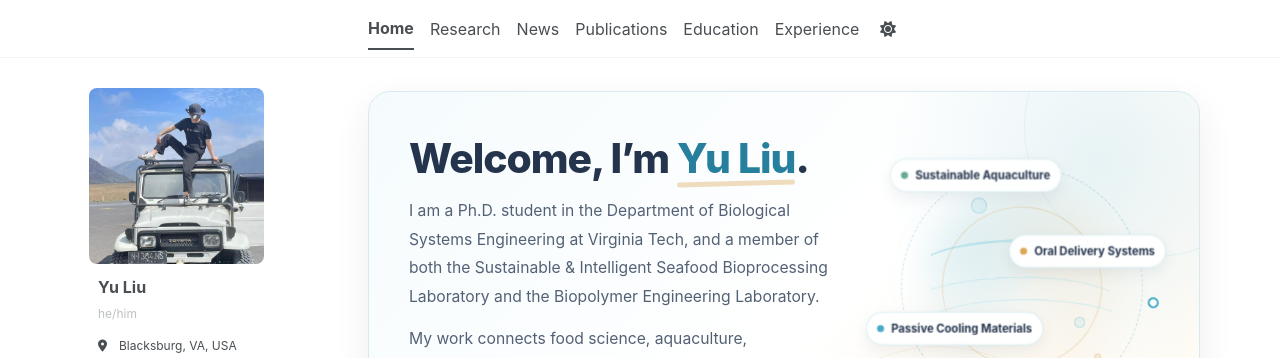
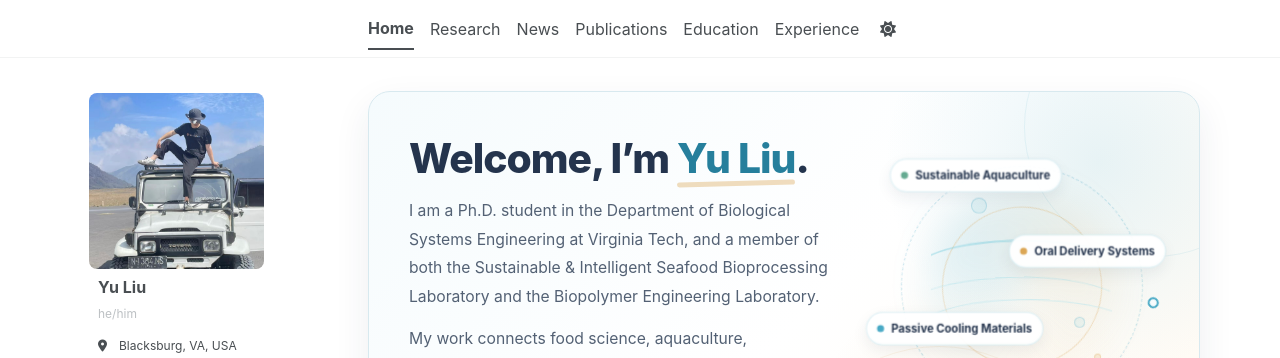
Before and after one commit to yuliu0322/yuliu0322.github.io, a Jekyll site: the page built from _pages/about.md, in a window 1280 px wide. Shown: the top 358 px of the page. Built offline with Jekyll 4.4.1, drawn with Linux system fonts in a browser that asks for light colours; some web fonts are replaced; a script bundle is joined from its source files by our own code; library files that are not in the unit come from our copies.

Commit message:
Update _sidebar.scss

```diff
--- a/_sass/layout/_sidebar.scss
+++ b/_sass/layout/_sidebar.scss
@@ -329,5 +329,6 @@
   .sidebar .author__avatar {
     position: relative !important;
     left: -32px !important;
+    top: 5px !important;
   }
 }
```
